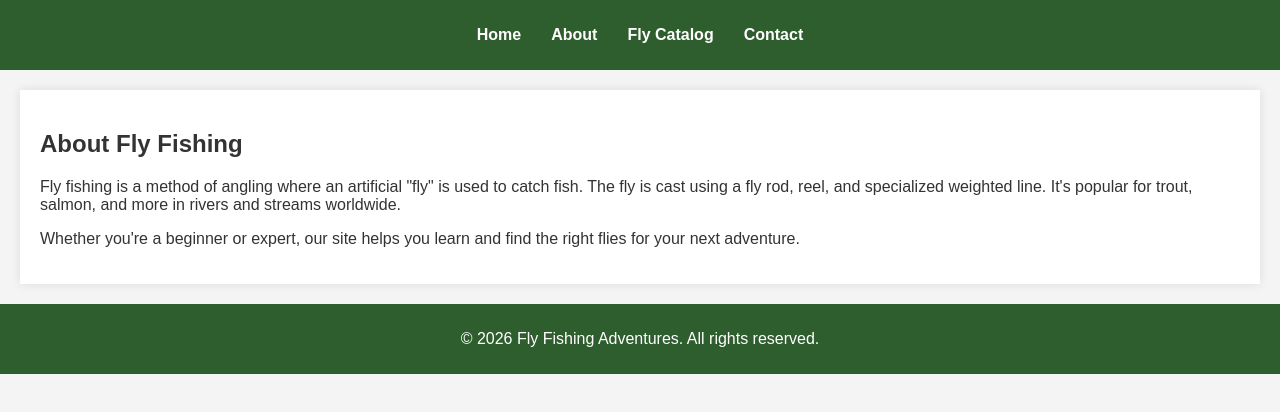
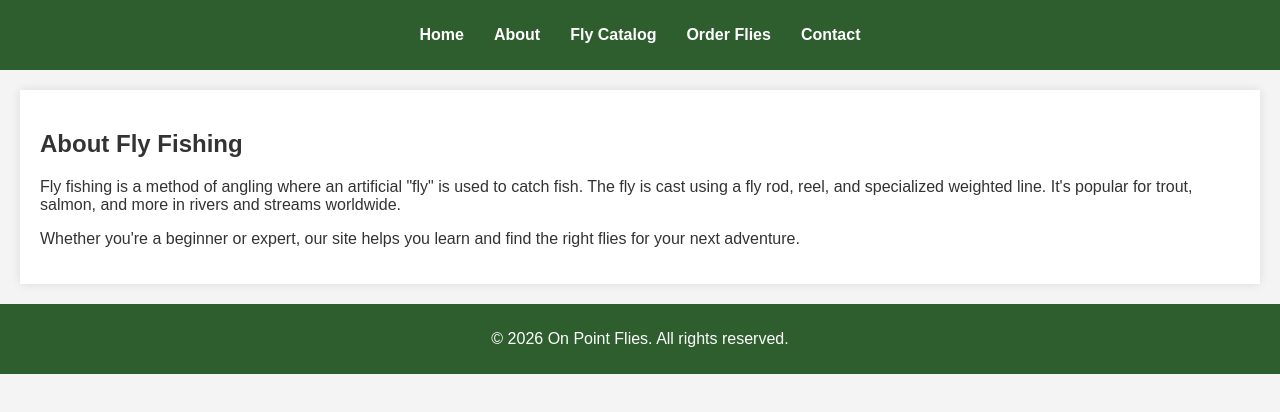
Before and after one commit to nesba5git/onpointflies, a plain HTML site: page about.html in a window 1280 px wide. Drawn offline with Linux system fonts and the light colour scheme.

Commit message:
Update about.html

```diff
--- a/about.html
+++ b/about.html
@@ -3,7 +3,7 @@
 <head>
     <meta charset="UTF-8">
     <meta name="viewport" content="width=device-width, initial-scale=1.0">
-    <title>About Fly Fishing</title>
+    <title>About Fly Fishing - On Point Flies</title>
     <link rel="stylesheet" href="styles.css">
 </head>
 <body>
@@ -13,6 +13,7 @@
                 <li><a href="index.html">Home</a></li>
                 <li><a href="about.html">About</a></li>
                 <li><a href="catalog.html">Fly Catalog</a></li>
+                <li><a href="order.html">Order Flies</a></li>
                 <li><a href="contact.html">Contact</a></li>
             </ul>
         </nav>
@@ -23,7 +24,7 @@
         <p>Whether you're a beginner or expert, our site helps you learn and find the right flies for your next adventure.</p>
     </section>
     <footer>
-        <p>&copy; 2026 Fly Fishing Adventures. All rights reserved.</p>
+        <p>&copy; 2026 On Point Flies. All rights reserved.</p>
     </footer>
 </body>
 </html>
```
